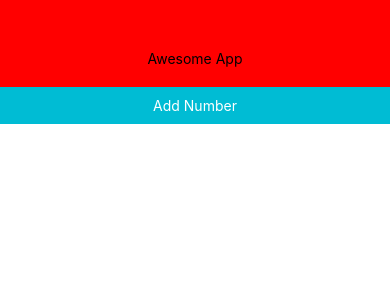
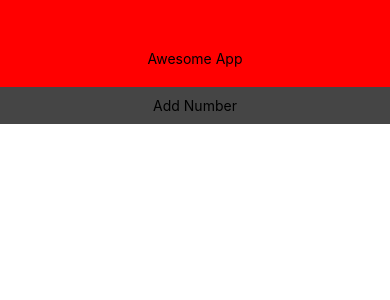
Before and after one commit to ferlobo1985/UDMY-RN-Basics, a React Native app: screen / in a window 390 px wide. Shown: the top 300 px of the page. Built offline with nearby package versions, Linux system fonts and the light colour scheme.

Commit message:
05-Pressable
05-Pressable

```diff
--- a/components/pressComp.js
+++ b/components/pressComp.js
@@ -1,19 +1,33 @@
-import { StyleSheet, Text, View } from "react-native";
+import { StyleSheet, Text, View, Pressable } from "react-native";
 
 export default function PressComp(){
     return(
-        <View style={styles.generate}>
-            <Text style={{color:'#fff'}}>
-                Add Number
-            </Text>
+        <View>
+            <Pressable
+                onPress={()=> console.log('Pressed')}
+                // android_ripple={{
+                //     color:'red',
+                //     radius:200
+                // }}
+                style={({pressed})=>[
+                    pressed ? styles.pressed:styles.notPressed,
+                    styles.pressable
+                ]}
+            >
+                <Text style={{color:'#000'}}>
+                    Add Number
+                </Text>
+            </Pressable>
         </View>
     )
 }
 
 const styles = StyleSheet.create({
-    generate:{
-        backgroundColor:'#00BCD4',
+    pressable:{
+        width:'100%',
         padding:10,
         alignItems:'center'
-    }
+    },
+    notPressed:{backgroundColor:'#454545'},
+    pressed:{backgroundColor:'#8f8f8f'}
 })
```
